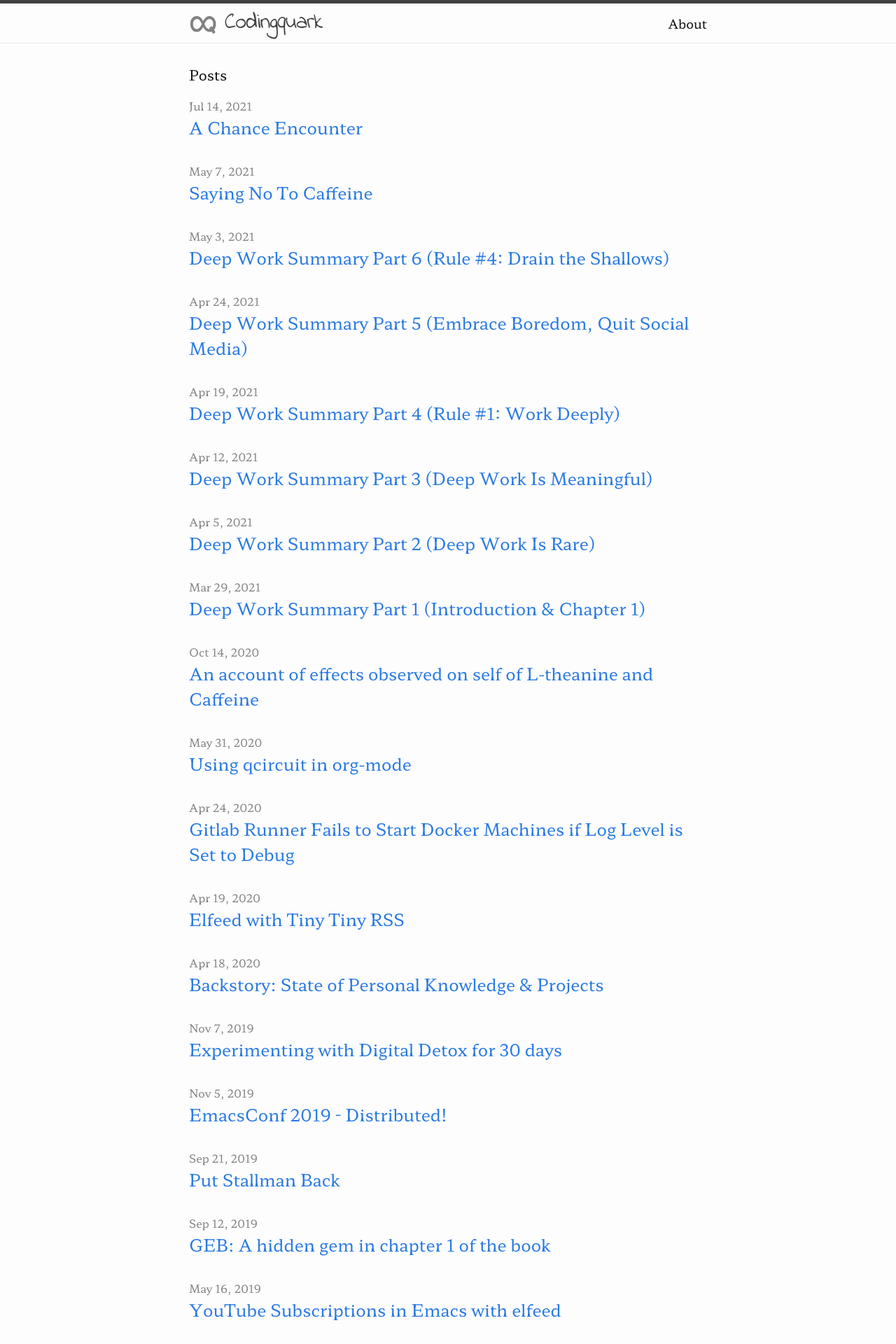
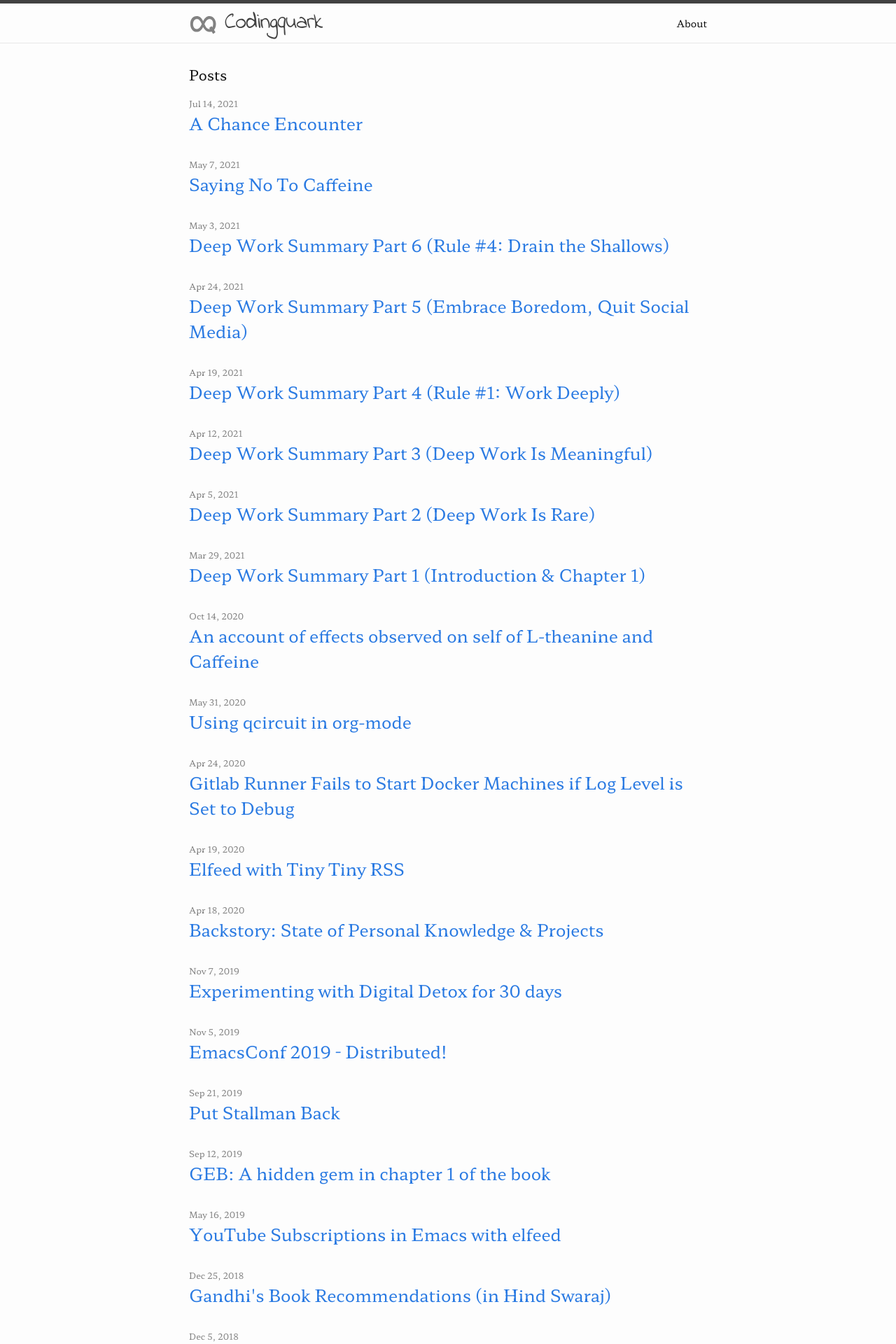
Before and after one commit to codingquark/codingquark.github.io, a Jekyll site: the page built from index.html, in a window 1280 px wide. Shown: the top 1920 px of the page at 70% size. Built offline with Jekyll 4.4.1, drawn with Linux system fonts in a browser that asks for light colours.

Commit message:
Slightly smaller (14px) default font size

```diff
--- a/css/main.scss
+++ b/css/main.scss
@@ -46,7 +46,7 @@
 
 // Our variables
 $base-font-family: "Hahmlet", sans-serif, Arial;
-$base-font-size:   18px;
+$base-font-size:   14px;
 $base-font-weight: 400;
 $small-font-size:  $base-font-size * 0.875;
 $base-line-height: 1.5;
```
